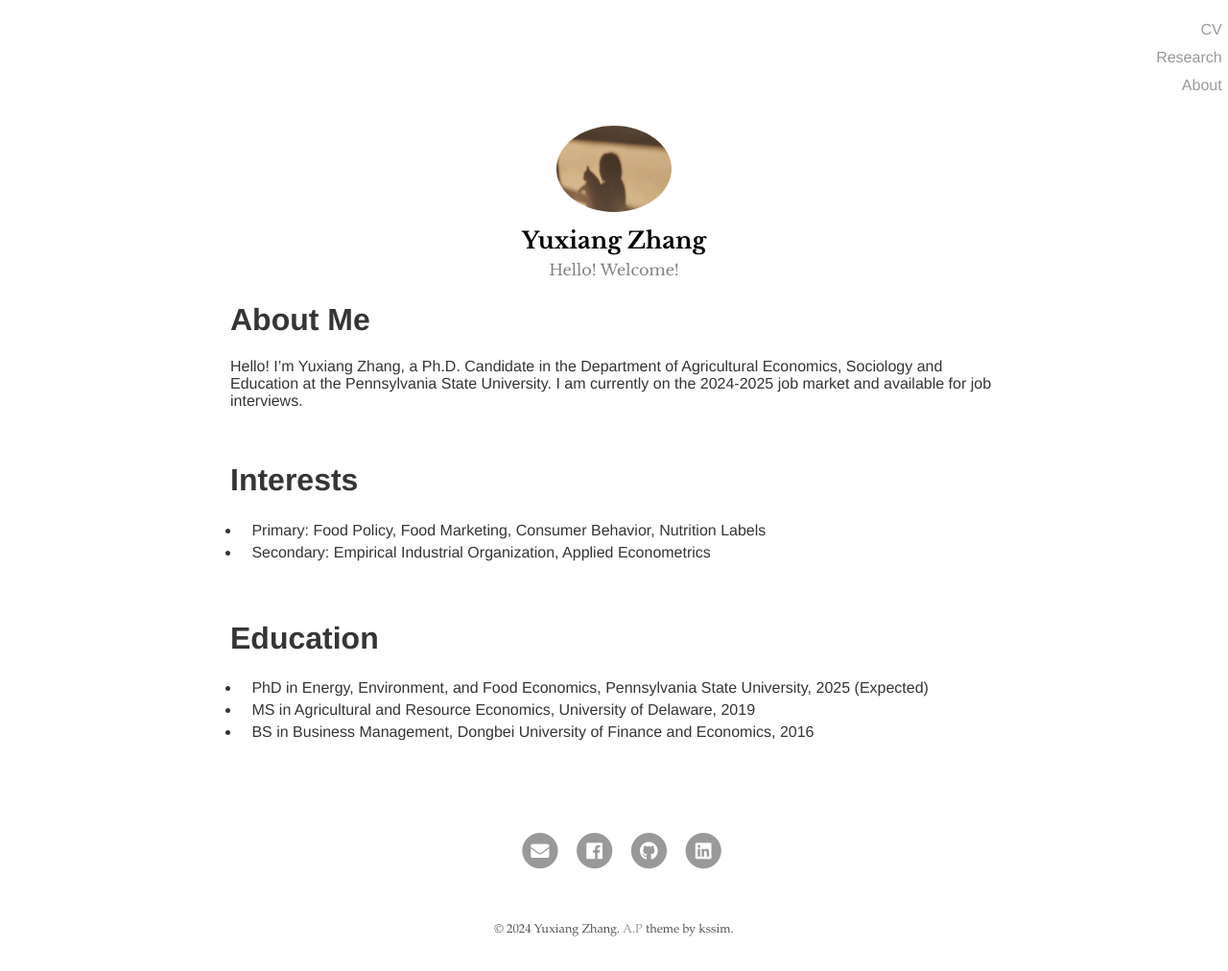
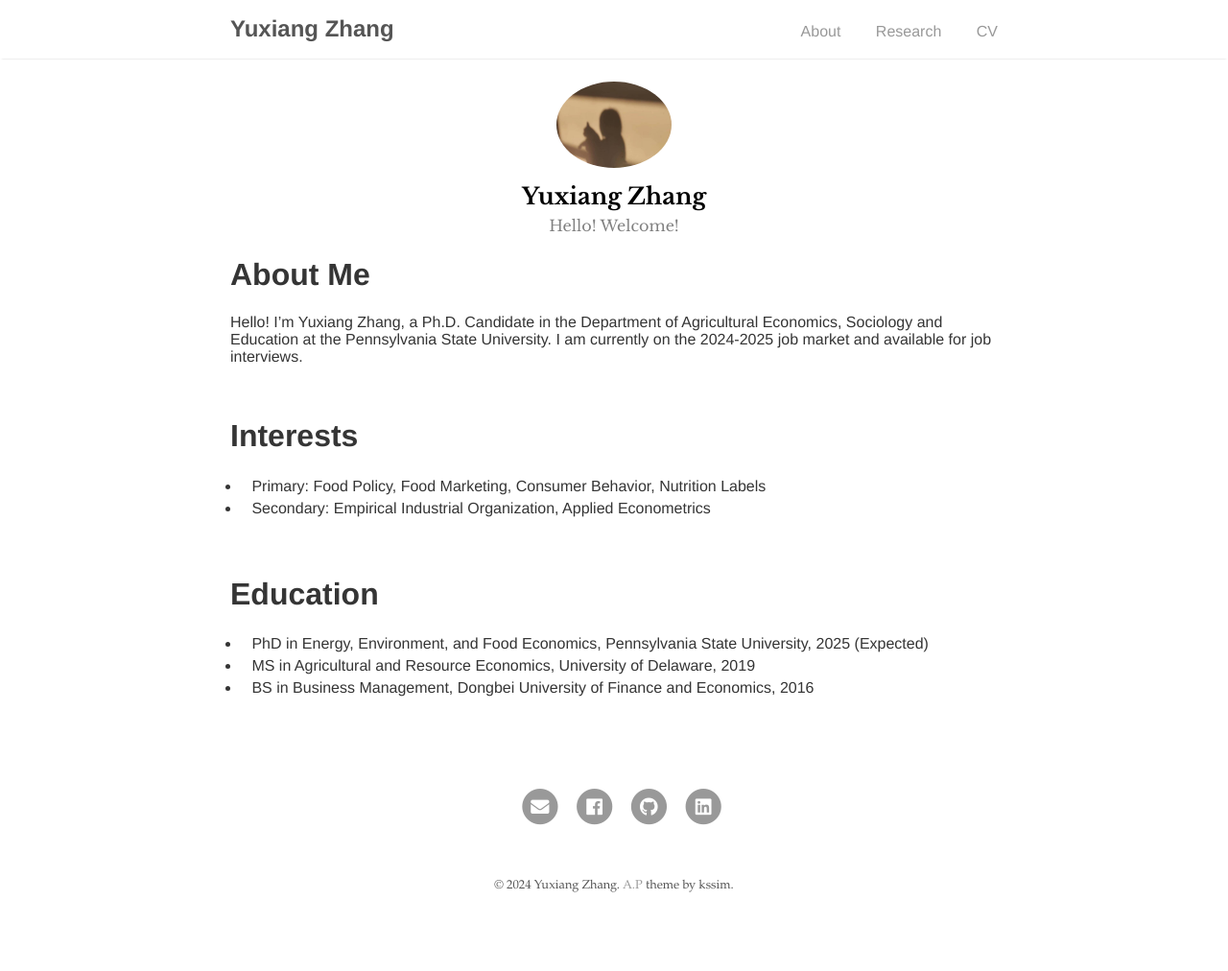
Before and after one commit to yuxiangzhang0515/yuxiangzhang, a Jekyll site: the page built from index.md, in a window 1280 px wide. Shown: the whole page at 96% size. Built offline with Jekyll 4.4.1, drawn with Linux system fonts in a browser that asks for light colours; our own code applies the rules of GitHub Pages for plain Markdown files; after the commit the page ends 966 px from its top, so only the background shows below that; part of the change alters nothing that is shown.

Commit message:
Update base.html

```diff
--- a/_layouts/base.html
+++ b/_layouts/base.html
@@ -4,16 +4,18 @@
   {% include head.html %}
 
   <body>
-
-
-<nav style="text-align: right;">
-    <ul>
-        <li><a href="{{ '/cv/' | prepend: site.baseurl }}">CV</a></li>
-        <li><a href="{{ '/Research/' | prepend: site.baseurl }}">Research</a></li>
-        <li><a href="{{ '/about/' | prepend: site.baseurl }}">About</a></li>
-    </ul>
-</nav>
-
+    <nav class="nav">
+      <div class="nav-container">
+        <a href="{{ site.baseurl }}/">
+          <h2 class="nav-title">{{ site.title }}</h2>
+        </a>
+        <ul>
+          <li><a href="{{ '/' | prepend: site.baseurl }}">About</a></li>
+          <li><a href="{{ '/Research' | prepend: site.baseurl }}/">Research</a></li>
+          <li><a href="{{ '/CV' | prepend: site.baseurl }}/">CV</a></li>
+        </ul>
+    </div>
+  </nav>
 
 
 
```
